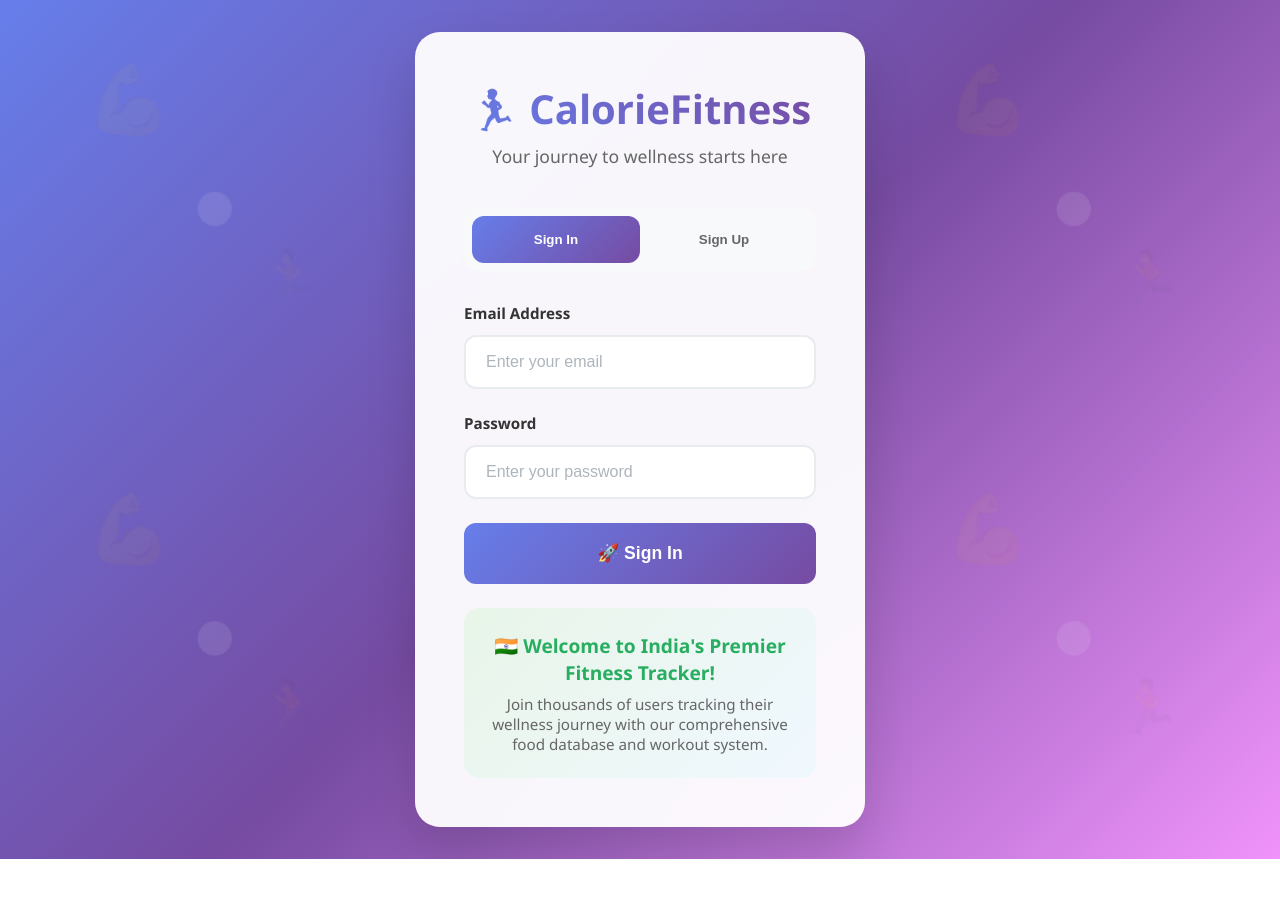
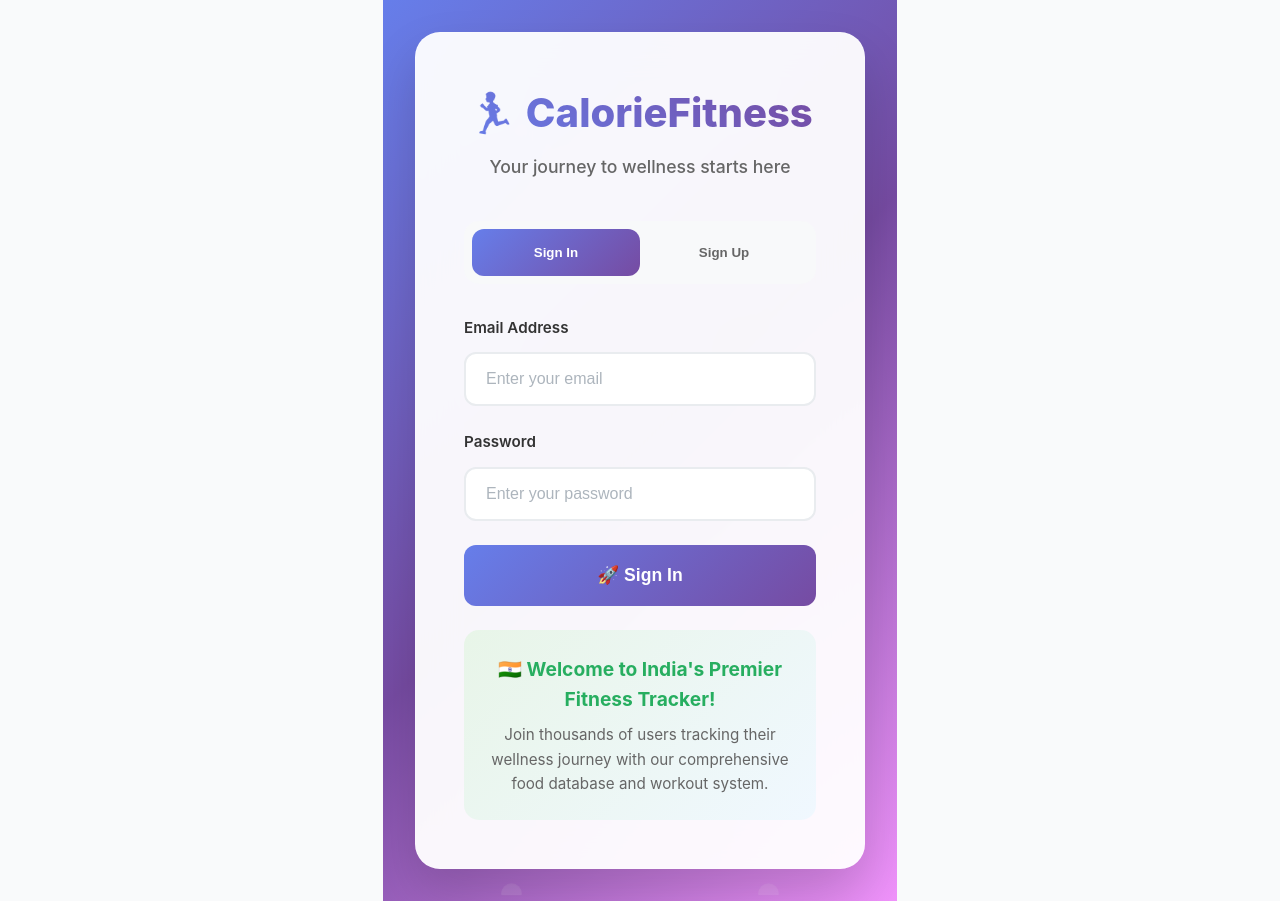
Before and after one commit to Ajay9760/CalorieFitnessTracker, a React (Create React App) app in the folder web/: page / in a window 1280 px wide. Before the commit the page ends 859 px from the top, so only its background shows below. Built offline with nearby package versions, Linux system fonts and the light colour scheme.

Commit message:
🎨 Updated web version with elegant design system

```diff
--- a/web/package.json
+++ b/web/package.json
@@ -34,7 +34,7 @@
     "deploy": "gh-pages -d build"
   },
   "devDependencies": {
-    "gh-pages": "^6.1.1"
+    "gh-pages": "^6.3.0"
   },
   "eslintConfig": {
     "extends": [
--- a/web/src/App.css
+++ b/web/src/App.css
@@ -1,3 +1,81 @@
+:root {
+  /* Colors - Elegant and modern palette */
+  --color-primary: #6366F1;
+  --color-primary-light: #818CF8;
+  --color-primary-dark: #4F46E5;
+  --color-secondary: #10B981;
+  --color-secondary-light: #34D399;
+  --color-accent: #F59E0B;
+
+  --color-success: #10B981;
+  --color-warning: #F59E0B;
+  --color-error: #EF4444;
+  --color-info: #3B82F6;
+
+  --color-white: #FFFFFF;
+  --color-black: #000000;
+  --color-gray-50: #F9FAFB;
+  --color-gray-100: #F3F4F6;
+  --color-gray-200: #E5E7EB;
+  --color-gray-300: #D1D5DB;
+  --color-gray-400: #9CA3AF;
+  --color-gray-500: #6B7280;
+  --color-gray-600: #4B5563;
+  --color-gray-700: #374151;
+  --color-gray-800: #1F2937;
+  --color-gray-900: #111827;
+
+  --color-background: #F9FAFB;
+  --color-surface: #FFFFFF;
+  --color-text-primary: #111827;
+  --color-text-secondary: #6B7280;
+  --color-text-tertiary: #9CA3AF;
+  --color-text-inverse: #FFFFFF;
+  --color-border: #E5E7EB;
+  --color-border-light: #F3F4F6;
+
+  /* Typography */
+  --font-size-xs: 10px;
+  --font-size-sm: 12px;
+  --font-size-base: 14px;
+  --font-size-lg: 16px;
+  --font-size-xl: 18px;
+  --font-size-2xl: 20px;
+  --font-size-3xl: 24px;
+  --font-size-4xl: 28px;
+  --font-size-5xl: 32px;
+  --font-size-6xl: 40px;
+
+  --font-weight-light: 300;
+  --font-weight-normal: 400;
+  --font-weight-medium: 500;
+  --font-weight-semibold: 600;
+  --font-weight-bold: 700;
+  --font-weight-extrabold: 800;
+
+  /* Spacing */
+  --space-1: 4px;
+  --space-2: 8px;
+  --space-3: 12px;
+  --space-4: 16px;
+  --space-5: 20px;
+  --space-6: 24px;
+  --space-8: 32px;
+  --space-10: 40px;
+  --space-12: 48px;
+  --space-16: 64px;
+  --space-20: 80px;
+
+  --border-radius: 12px;
+  --border-radius-sm: 8px;
+  --border-radius-lg: 16px;
+  --border-radius-xl: 24px;
+
+  --shadow-sm: 0 1px 2px 0 rgba(0, 0, 0, 0.05);
+  --shadow-md: 0 4px 6px -1px rgba(0, 0, 0, 0.1), 0 2px 4px -1px rgba(0, 0, 0, 0.06);
+  --shadow-lg: 0 10px 15px -3px rgba(0, 0, 0, 0.1), 0 4px 6px -2px rgba(0, 0, 0, 0.05);
+}
+
 * {
   box-sizing: border-box;
   margin: 0;
@@ -5,59 +83,259 @@
 }
 
 body {
-  font-family: 'Segoe UI', Tahoma, Geneva, Verdana, sans-serif;
-  background: linear-gradient(135deg, #667eea 0%, #764ba2 25%, #f093fb 50%, #f5576c 75%, #4facfe 100%);
-  background-size: 400% 400%;
-  animation: gradientShift 15s ease infinite;
+  font-family: -apple-system, BlinkMacSystemFont, 'Segoe UI', 'Roboto', 'Oxygen', 'Ubuntu', 'Cantarell', sans-serif;
+  background-color: var(--color-background);
+  color: var(--color-text-primary);
+  font-size: var(--font-size-base);
+  line-height: 1.6;
   min-height: 100vh;
-}
-
-@keyframes gradientShift {
-  0% { background-position: 0% 50%; }
-  50% { background-position: 100% 50%; }
-  100% { background-position: 0% 50%; }
+  -webkit-font-smoothing: antialiased;
+  -moz-osx-font-smoothing: grayscale;
 }
 
 .App {
   min-height: 100vh;
   display: flex;
   flex-direction: column;
+  background-color: var(--color-background);
 }
 
 .main-content {
   flex: 1;
-  padding-top: 2rem;
-  padding-bottom: 2rem;
+  padding: var(--space-6) var(--space-4);
+  max-width: 1200px;
+  margin: 0 auto;
+  width: 100%;
 }
 
 .full-content {
   flex: 1;
   padding: 0;
   height: 100vh;
+  display: flex;
+  align-items: center;
+  justify-content: center;
 }
+
+/* Utility Classes */
+.card {
+  background-color: var(--color-surface);
+  border-radius: var(--border-radius);
+  box-shadow: var(--shadow-sm);
+  border: 1px solid var(--color-border-light);
+  overflow: hidden;
+  transition: all 0.2s ease;
+}
+
+.card:hover {
+  box-shadow: var(--shadow-md);
+}
+
+.card-elevated {
+  box-shadow: var(--shadow-md);
+}
+
+.btn {
+  padding: var(--space-3) var(--space-4);
+  border-radius: var(--border-radius);
+  border: none;
+  font-size: var(--font-size-base);
+  font-weight: var(--font-weight-medium);
+  cursor: pointer;
+  transition: all 0.2s ease;
+  display: inline-flex;
+  align-items: center;
+  gap: var(--space-2);
+  text-decoration: none;
+  font-family: inherit;
+}
+
+.btn-primary {
+  background-color: var(--color-primary);
+  color: var(--color-text-inverse);
+}
+
+.btn-primary:hover {
+  background-color: var(--color-primary-dark);
+}
+
+.btn-secondary {
+  background-color: var(--color-secondary);
+  color: var(--color-text-inverse);
+}
+
+.btn-secondary:hover {
+  background-color: #059669;
+}
+
+.btn-outline {
+  background-color: transparent;
+  border: 1px solid var(--color-border);
+  color: var(--color-text-primary);
+}
+
+.btn-outline:hover {
+  background-color: var(--color-gray-50);
+  border-color: var(--color-primary);
+  color: var(--color-primary);
+}
+
+.input {
+  padding: var(--space-3) var(--space-4);
+  border: 1px solid var(--color-border);
+  border-radius: var(--border-radius);
+  font-size: var(--font-size-base);
+  background-color: var(--color-surface);
+  color: var(--color-text-primary);
+  transition: all 0.2s ease;
+  width: 100%;
+}
+
+.input:focus {
+  outline: none;
+  border-color: var(--color-primary);
+  box-shadow: 0 0 0 3px rgba(99, 102, 241, 0.1);
+}
+
+.input:disabled {
+  background-color: var(--color-gray-100);
+  color: var(--color-text-tertiary);
+  cursor: not-allowed;
+}
+
+/* Text Utilities */
+.text-primary { color: var(--color-text-primary); }
+.text-secondary { color: var(--color-text-secondary); }
+.text-tertiary { color: var(--color-text-tertiary); }
+.text-white { color: var(--color-white); }
+.text-success { color: var(--color-success); }
+.text-warning { color: var(--color-warning); }
+.text-error { color: var(--color-error); }
+.text-info { color: var(--color-info); }
+
+.text-xs { font-size: var(--font-size-xs); }
+.text-sm { font-size: var(--font-size-sm); }
+.text-base { font-size: var(--font-size-base); }
+.text-lg { font-size: var(--font-size-lg); }
+.text-xl { font-size: var(--font-size-xl); }
+.text-2xl { font-size: var(--font-size-2xl); }
+.text-3xl { font-size: var(--font-size-3xl); }
+.text-4xl { font-size: var(--font-size-4xl); }
+
+.font-light { font-weight: var(--font-weight-light); }
+.font-normal { font-weight: var(--font-weight-normal); }
+.font-medium { font-weight: var(--font-weight-medium); }
+.font-semibold { font-weight: var(--font-weight-semibold); }
+.font-bold { font-weight: var(--font-weight-bold); }
+
+/* Layout Utilities */
+.flex { display: flex; }
+.flex-col { flex-direction: column; }
+.items-center { align-items: center; }
+.justify-center { justify-content: center; }
+.justify-between { justify-content: space-between; }
+.gap-1 { gap: var(--space-1); }
+.gap-2 { gap: var(--space-2); }
+.gap-3 { gap: var(--space-3); }
+.gap-4 { gap: var(--space-4); }
+.gap-6 { gap: var(--space-6); }
+
+.p-1 { padding: var(--space-1); }
+.p-2 { padding: var(--space-2); }
+.p-3 { padding: var(--space-3); }
+.p-4 { padding: var(--space-4); }
+.p-6 { padding: var(--space-6); }
+.p-8 { padding: var(--space-8); }
+
+.m-1 { margin: var(--space-1); }
+.m-2 { margin: var(--space-2); }
+.m-3 { margin: var(--space-3); }
+.m-4 { margin: var(--space-4); }
+.m-6 { margin: var(--space-6); }
+
+.mb-1 { margin-bottom: var(--space-1); }
+.mb-2 { margin-bottom: var(--space-2); }
+.mb-3 { margin-bottom: var(--space-3); }
+.mb-4 { margin-bottom: var(--space-4); }
+.mb-6 { margin-bottom: var(--space-6); }
+.mb-8 { margin-bottom: var(--space-8); }
+
+.mt-1 { margin-top: var(--space-1); }
+.mt-2 { margin-top: var(--space-2); }
+.mt-3 { margin-top: var(--space-3); }
+.mt-4 { margin-top: var(--space-4); }
+.mt-6 { margin-top: var(--space-6); }
+
+/* Grid System */
+.grid {
+  display: grid;
+}
+
+.grid-cols-1 { grid-template-columns: repeat(1, minmax(0, 1fr)); }
+.grid-cols-2 { grid-template-columns: repeat(2, minmax(0, 1fr)); }
+.grid-cols-3 { grid-template-columns: repeat(3, minmax(0, 1fr)); }
+.grid-cols-4 { grid-template-columns: repeat(4, minmax(0, 1fr)); }
 
 /* Responsive design */
 @media (max-width: 768px) {
   .main-content {
-    padding-top: 1rem;
-    padding-bottom: 1rem;
+    padding: var(--space-4) var(--space-3);
   }
+
+  .grid-cols-3 {
+    grid-template-columns: repeat(1, minmax(0, 1fr));
+  }
+
+  .grid-cols-4 {
+    grid-template-columns: repeat(2, minmax(0, 1fr));
+  }
+}
+
+@media (max-width: 480px) {
+  .text-4xl { font-size: var(--font-size-3xl); }
+  .text-3xl { font-size: var(--font-size-2xl); }
+  .text-2xl { font-size: var(--font-size-xl); }
 }
 
 /* Custom scrollbar */
 ::-webkit-scrollbar {
-  width: 8px;
+  width: 6px;
+  height: 6px;
 }
 
 ::-webkit-scrollbar-track {
-  background: #f1f1f1;
+  background: var(--color-gray-100);
 }
 
 ::-webkit-scrollbar-thumb {
-  background: #667eea;
-  border-radius: 4px;
+  background: var(--color-gray-300);
+  border-radius: 3px;
 }
 
 ::-webkit-scrollbar-thumb:hover {
-  background: #5a67d8;
+  background: var(--color-gray-400);
 }
+
+/* Loading and Animation */
+@keyframes fade-in {
+  from { opacity: 0; transform: translateY(20px); }
+  to { opacity: 1; transform: translateY(0); }
+}
+
+.fade-in {
+  animation: fade-in 0.3s ease-out;
+}
+
+.loading-spinner {
+  width: 20px;
+  height: 20px;
+  border: 2px solid var(--color-gray-200);
+  border-top: 2px solid var(--color-primary);
+  border-radius: 50%;
+  animation: spin 1s linear infinite;
+}
+
+@keyframes spin {
+  0% { transform: rotate(0deg); }
+  100% { transform: rotate(360deg); }
+}
```
Also changed, not shown: 2 other files (tests, documents, lock files or other folders).
